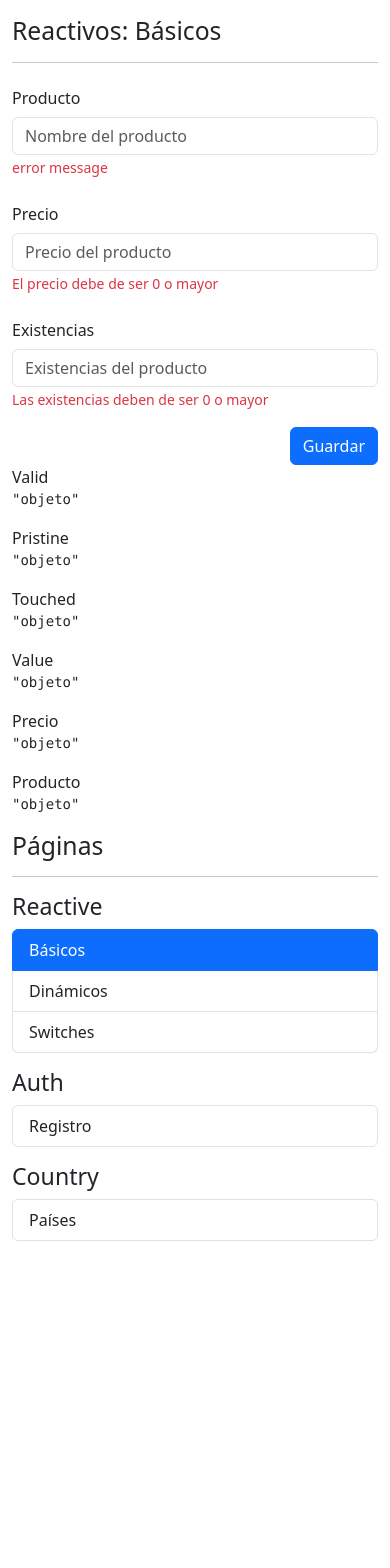
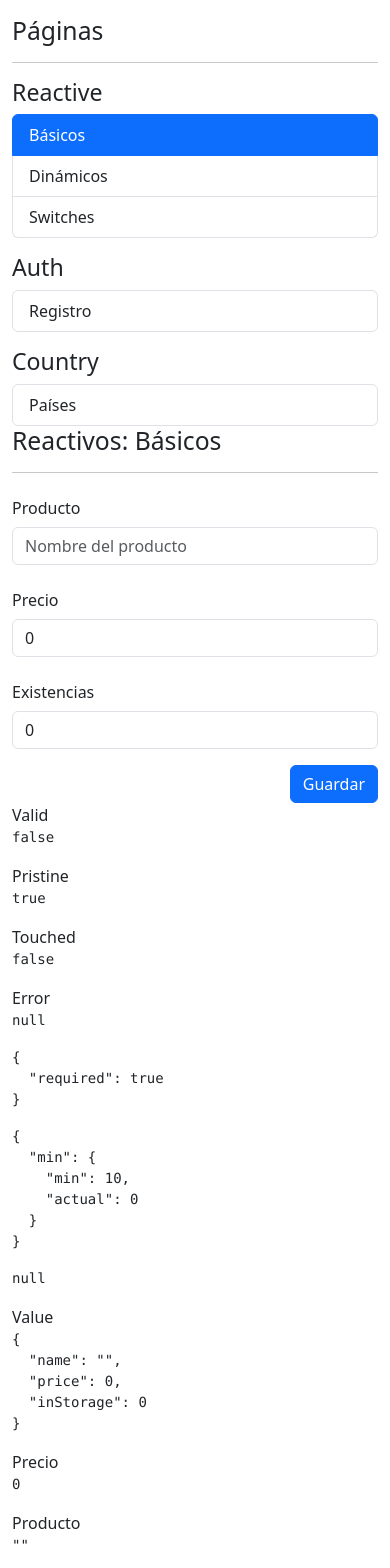
Before and after one commit to PacoAlexM/angular-ejercicio-06, an Angular app: page /reactive/basic in a window 390 px wide. Shown: the top 1568 px of the page. Before the commit the page ends 1257 px from the top, so only its background shows below. Built offline with nearby package versions, Linux system fonts and the light colour scheme.

Commit message:
configuracion de formularios reactivos

```diff
--- a/src/app/app.html
+++ b/src/app/app.html
@@ -1,8 +1,8 @@
 <div class="row my-3">
+    <div class="col-12 col-sm-4">
+        <side-menu />
+    </div>
     <div class="col">
         <router-outlet />
     </div>
-    <div class="col-12 col-sm-4">
-        <side-menu />
-    </div>
 </div>
--- a/src/app/reactive/pages/basic-page/basic-page.component.html
+++ b/src/app/reactive/pages/basic-page/basic-page.component.html
@@ -4,14 +4,16 @@
 
 <div class="row">
     <div class="col">
-        <form autocomplete="off">
+        <form autocomplete="off" [formGroup]="myForm" (ngSubmit)="onSubmit()">
             <!-- Campo de producto -->
             <div class="mb-3 row">
                 <label class="col-sm-3 col-form-label">Producto</label>
                 <div class="col-sm-9">
-                    <input type="text" class="form-control" placeholder="Nombre del producto" />
+                    <input type="text" class="form-control" placeholder="Nombre del producto" formControlName="name" />
                     <!-- Debe de ser de 3 letras -->
-                    <span class="form-text text-danger">error message</span>
+                     @if (isValidField('name')) {
+                        <span class="form-text text-danger">{{ getFieldError('name') }}</span>
+                     }
                 </div>
             </div>
 
@@ -19,8 +21,10 @@
             <div class="mb-3 row">
                 <label class="col-sm-3 col-form-label">Precio</label>
                 <div class="col-sm-9">
-                    <input type="number" class="form-control" placeholder="Precio del producto" />
-                    <span class="form-text text-danger">El precio debe de ser 0 o mayor</span>
+                    <input type="number" class="form-control" placeholder="Precio del producto" formControlName="price" />
+                    @if (isValidField('price')) {
+                        <span class="form-text text-danger">{{ getFieldError('price') }}</span>
+                     }
                 </div>
             </div>
 
@@ -28,8 +32,10 @@
             <div class="mb-3 row">
                 <label class="col-sm-3 col-form-label">Existencias</label>
                 <div class="col-sm-9">
-                    <input type="number" class="form-control" placeholder="Existencias del producto" />
-                    <span class="form-text text-danger">Las existencias deben de ser 0 o mayor</span>
+                    <input type="number" class="form-control" placeholder="Existencias del producto" formControlName="inStorage" />
+                    @if (isValidField('inStorage')) {
+                        <span class="form-text text-danger">{{ getFieldError('inStorage') }}</span>
+                     }
                 </div>
             </div>
             <div class="row">
@@ -44,16 +50,21 @@
 <div class="row">
     <div class="col">
         <span>Valid</span>
-        <pre>{{ 'objeto' | json }}</pre>
+        <pre>{{ myForm.valid | json }}</pre>
         <span>Pristine</span>
-        <pre>{{ 'objeto' | json }}</pre>
+        <pre>{{ myForm.pristine | json }}</pre>
         <span>Touched</span>
-        <pre>{{ 'objeto' | json }}</pre>
+        <pre>{{ myForm.touched | json }}</pre>
+        <span>Error</span>
+        <pre>{{ myForm.errors | json }}</pre>
+        <pre>{{ myForm.controls['name'].errors | json }}</pre>
+        <pre>{{ myForm.controls['price'].errors | json }}</pre>
+        <pre>{{ myForm.controls['inStorage'].errors | json }}</pre>
         <span>Value</span>
-        <pre>{{ 'objeto' | json }}</pre>
+        <pre>{{ myForm.value | json }}</pre>
         <span>Precio</span>
-        <pre>{{ 'objeto' | json }}</pre>
+        <pre>{{ myForm.controls['price'].value | json }}</pre>
         <span>Producto</span>
-        <pre>{{ 'objeto' | json }}</pre>
+        <pre>{{ myForm.controls['name'].value | json }}</pre>
     </div>
 </div>
--- a/src/app/reactive/pages/basic-page/basic-page.component.ts
+++ b/src/app/reactive/pages/basic-page/basic-page.component.ts
@@ -1,9 +1,60 @@
 import { JsonPipe } from '@angular/common';
-import { Component } from '@angular/core';
+import { Component, inject } from '@angular/core';
+import { FormBuilder, FormGroup, ReactiveFormsModule, Validators } from '@angular/forms';
 
 @Component({
     selector: 'basic-page',
-    imports: [JsonPipe],
+    imports: [JsonPipe, ReactiveFormsModule],
     templateUrl: './basic-page.component.html',
 })
-export class BasicPageComponent {}
+export class BasicPageComponent {
+    // myForm = new FormGroup({
+    //     name: new FormControl(''),
+    //     price: new FormControl(0),
+    //     inStorage: new FormControl(0),
+    // });
+
+    formBuilder = inject(FormBuilder);
+
+    myForm: FormGroup = this.formBuilder.group({
+        name: ['', /* Validadores sincronos */ [Validators.required, Validators.minLength(3)] /*, Validadores asincronos */],
+        price: [0, [Validators.required, Validators.min(10)]],
+        inStorage: [0, [Validators.required, Validators.min(0)]],
+    });
+
+    isValidField(field: string): boolean | null {
+        return (this.myForm.controls[field].errors && this.myForm.controls[field].touched);
+    }
+
+    getFieldError(field: string): string | null {
+        if (!this.myForm.controls[field]) return null;
+
+        const errors = this.myForm.controls[field].errors ?? {};
+
+        for (const key of Object.keys(errors)) {
+            switch (key) {
+                case 'required':
+                    return 'Este campo es requerido';
+                case 'minlength':
+                    return `Minimo de ${errors['minlength'].requiredLength} caracteres`;
+                case 'min':
+                    return `Valor minimo de ${errors['min'].min}`;
+            }
+        }
+
+        return null;
+    }
+
+    onSubmit() {
+        if (this.myForm.invalid) {
+            this.myForm.markAllAsTouched();
+        }
+
+        console.log(this.myForm.value);
+
+        this.myForm.reset({
+            price: 0,
+            inStorage: 0,
+        });
+    }
+}
```
